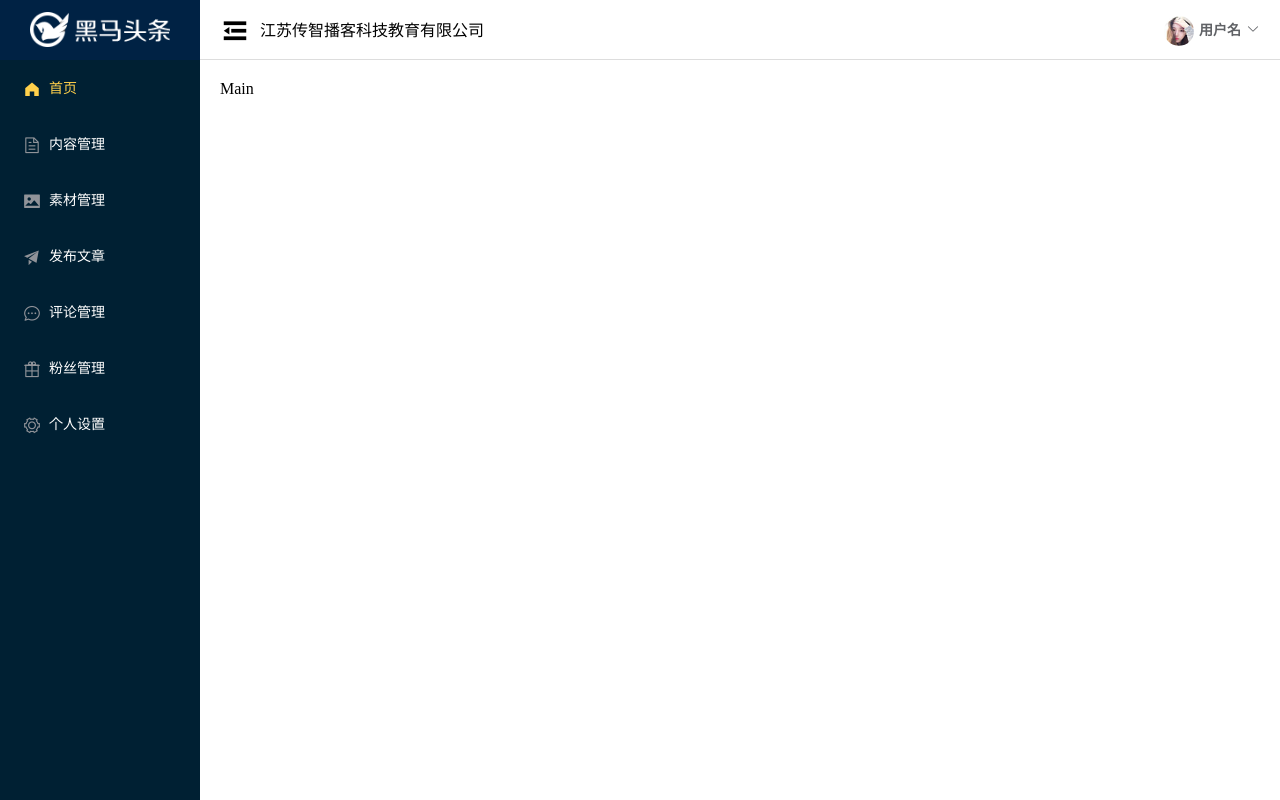
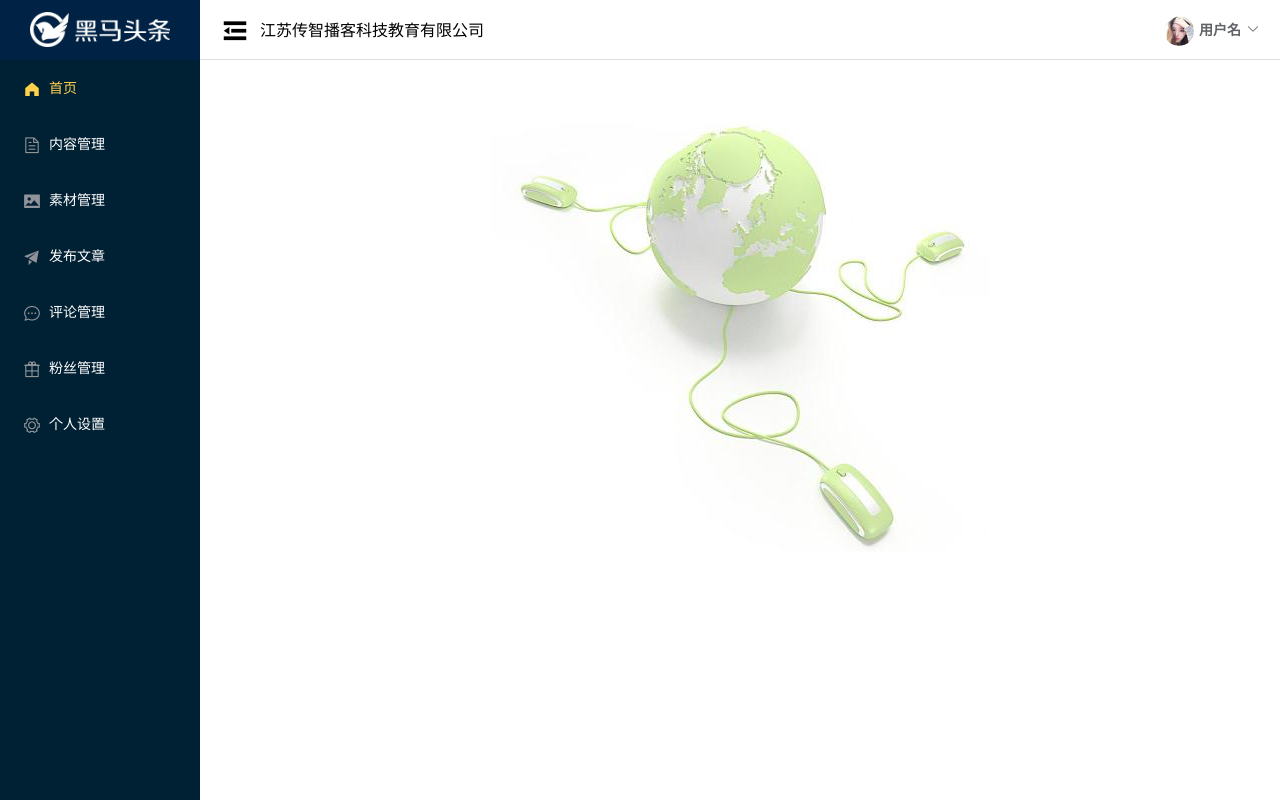
Before and after one commit to meijie555/HM_TT_PC, a Vue app: page /#/ in a window 1280 px wide. Built offline with nearby package versions, Linux system fonts and the light colour scheme.

Commit message:
首页-欢迎页面完成

```diff
--- a/src/views/home/index.vue
+++ b/src/views/home/index.vue
@@ -62,7 +62,10 @@
           </el-dropdown-menu>
         </el-dropdown>
       </el-header>
-      <el-main>Main</el-main>
+      <el-main>
+        <!-- 二级路由容器 -->
+        <router-view />
+      </el-main>
     </el-container>
   </el-container>
 </template>
--- /dev/null
+++ b/src/views/welcome/index.vue
@@ -0,0 +1,16 @@
+<template>
+  <div class="container">
+    <img src="../../assets/welcome.jpg" alt />
+  </div>
+</template>
+
+<script>
+export default {}
+</script>
+
+<style  scoped lang='less'>
+img {
+  display: block;
+  margin: 0 auto;
+}
+</style>
```
Also changed, not shown: src/router/index.js (+7 -1 lines).
